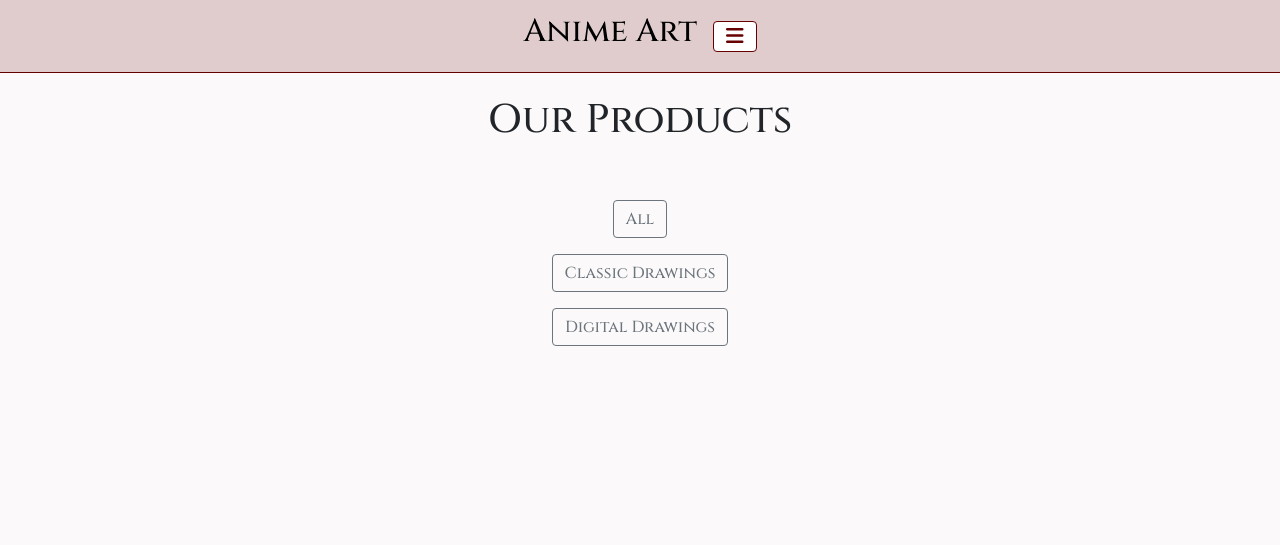
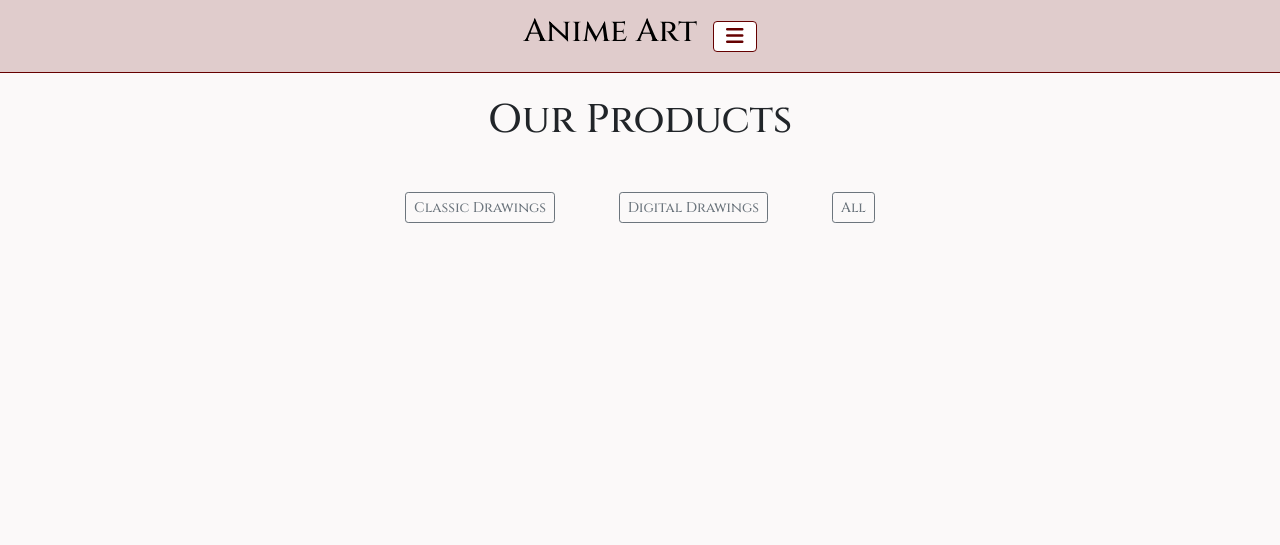
Before and after one commit to jacqueline-kraus/MS4-anime-art, a Django app: page /products/ in a window 1280 px wide. Shown: the top 545 px of the page. Run offline with Django 3.2, Linux system fonts and the light colour scheme; data that the repository does not hold is empty; parts of the project's set-up code (start-up, migrations or seed data) failed here and were passed over; some libraries are stand-ins or nearby versions.

Commit message:
Update filter btn alignment, add margin to cards

```diff
--- a/products/templates/products/products.html
+++ b/products/templates/products/products.html
@@ -13,22 +13,22 @@
 
 {% block content %}
   <div class="container-fluid">
-    <div class="row">
-      <div class="col-12 text-center mt-3">
-        <a href="{% url 'products' %}" class="btn btn-outline-secondary">All</a>
-        </div>
-      <div class="col-12 text-center mt-3">
-        <a href="{% url 'products' %}?type=classic_drawing" class="btn btn-outline-secondary">Classic Drawings</a>
+    <div class="row justify-content-center align-items-center">
+      <div class="col-12 col-md-2 text-center my-2">
+        <a href="{% url 'products' %}?type=classic_drawing" class="btn btn-sm btn-outline-secondary">Classic Drawings</a>
       </div>
-      <div class="col-12 text-center mt-3">
-        <a href="{% url 'products' %}?type=digital_drawing" class="btn btn-outline-secondary">Digital Drawings</a>
+      <div class="col-12 col-md-2 text-center my-2">
+        <a href="{% url 'products' %}?type=digital_drawing" class="btn btn-sm btn-outline-secondary">Digital Drawings</a>
+      </div>
+      <div class="col-12 col-md-1 text-center my-2">
+        <a href="{% url 'products' %}" class="btn btn-sm btn-outline-secondary">All</a>
       </div>
     </div>
   </div>
   <div class="container">
     <div class="row row-cols-1 row-cols-md-3">
       {% for product in products %}
-        <div class="col col-sm-12 text-center my-md-5">
+        <div class="col col-sm-12 text-center my-3 my-md-5">
           <!-- From Bootstrap -->
           <div class="card h-100 w-75">
             <a href="{% url 'product_display' product.id %}">
```
